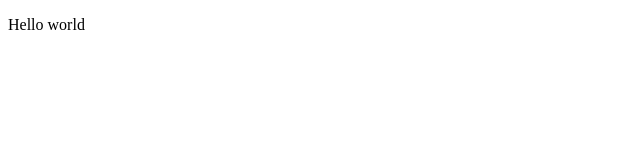
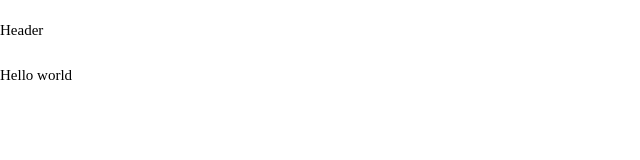
Before and after one commit to dgurns/wedding, a Next.js app: page / in a window 1280 px wide. Shown: the top 160 px of the page, without its empty margins (0-640 px from the left). Built offline with nearby package versions, Linux system fonts and the light colour scheme.

Commit message:
Set up basic page structure

```diff
--- /dev/null
+++ b/components/Header.js
@@ -0,0 +1,7 @@
+const Header = () => (
+  <div>
+    <p>Header</p>
+  </div>
+);
+
+export default Header;
--- /dev/null
+++ b/components/Meta.js
@@ -0,0 +1,12 @@
+import Head from 'next/head';
+
+const Meta = () => (
+  <Head>
+    <meta name="viewport" content="width=device-width, initial-scale=1" />
+    <meta charSet="utf-8" />
+    <link rel="shortcut icon" href="/static/favicon.png" />
+    <title>Christina and Dan's Wedding</title>
+  </Head>
+);
+
+export default Meta;
--- /dev/null
+++ b/components/Page.js
@@ -0,0 +1,26 @@
+import React, { Component } from 'react';
+import styled, { ThemeProvider } from 'styled-components';
+import GlobalStyle from './styles/GlobalStyle';
+import Header from './Header';
+import Meta from './Meta';
+
+const theme = {
+  maxWidth: '1000px'
+};
+
+class Page extends Component {
+  render() {
+    return (
+      <ThemeProvider theme={theme}>
+        <>
+          <Meta />
+          <GlobalStyle />
+          <Header />
+          {this.props.children}
+        </>
+      </ThemeProvider>
+    );
+  }
+}
+
+export default Page;
--- /dev/null
+++ b/components/styles/GlobalStyle.js
@@ -0,0 +1,31 @@
+import { createGlobalStyle } from 'styled-components';
+
+const GlobalStyle = createGlobalStyle`
+  ${
+    '' /* @font-face {
+    font-family: 'radnika_next';
+    src: url('/static/radnikanext-medium-webfont.woff2') format('woff2');
+    font-weight: normal;
+    font-style: normal;
+  } */
+  }
+  html {
+    box-sizing: border-box;
+    font-size: 10px;
+  }
+  *, *:before, *:after {
+    box-sizing: inherit;
+  }
+  body {
+    padding: 0;
+    margin: 0;
+    font-size: 1.5rem;
+    line-height: 2;
+    ${'' /* font-family: 'radnika_next'; */}
+  }
+  a {
+    text-decoration: none;
+  }
+`;
+
+export default GlobalStyle;
--- a/package.json
+++ b/package.json
@@ -13,7 +13,7 @@
     "next": "8.1.0",
     "react": "16.8.6",
     "react-dom": "16.8.6",
-    "styled-components": "^4.3.2"
+    "styled-components": "4.3.2"
   },
   "babel": {
     "env": {
--- /dev/null
+++ b/pages/_app.js
@@ -0,0 +1,28 @@
+import App, { Container } from 'next/app';
+import Page from '../components/Page';
+
+class MyApp extends App {
+  static async getInitialProps({ Component, ctx }) {
+    let pageProps = {};
+    if (Component.getInitialProps) {
+      pageProps = await Component.getInitialProps(ctx);
+    }
+    // This exposes the query to the user
+    pageProps.query = ctx.query;
+    return { pageProps };
+  }
+
+  render() {
+    const { Component, pageProps } = this.props;
+
+    return (
+      <Container>
+        <Page>
+          <Component {...pageProps} />
+        </Page>
+      </Container>
+    );
+  }
+}
+
+export default MyApp;
--- /dev/null
+++ b/pages/_document.js
@@ -0,0 +1,25 @@
+import Document, { Head, Main, NextScript } from 'next/document';
+import { ServerStyleSheet } from 'styled-components';
+
+export default class MyDocument extends Document {
+  static getInitialProps({ renderPage }) {
+    const sheet = new ServerStyleSheet();
+    const page = renderPage(App => props =>
+      sheet.collectStyles(<App {...props} />)
+    );
+    const styleTags = sheet.getStyleElement();
+    return { ...page, styleTags };
+  }
+
+  render() {
+    return (
+      <html>
+        <Head>{this.props.styleTags}</Head>
+        <body>
+          <Main />
+          <NextScript />
+        </body>
+      </html>
+    );
+  }
+}
```
